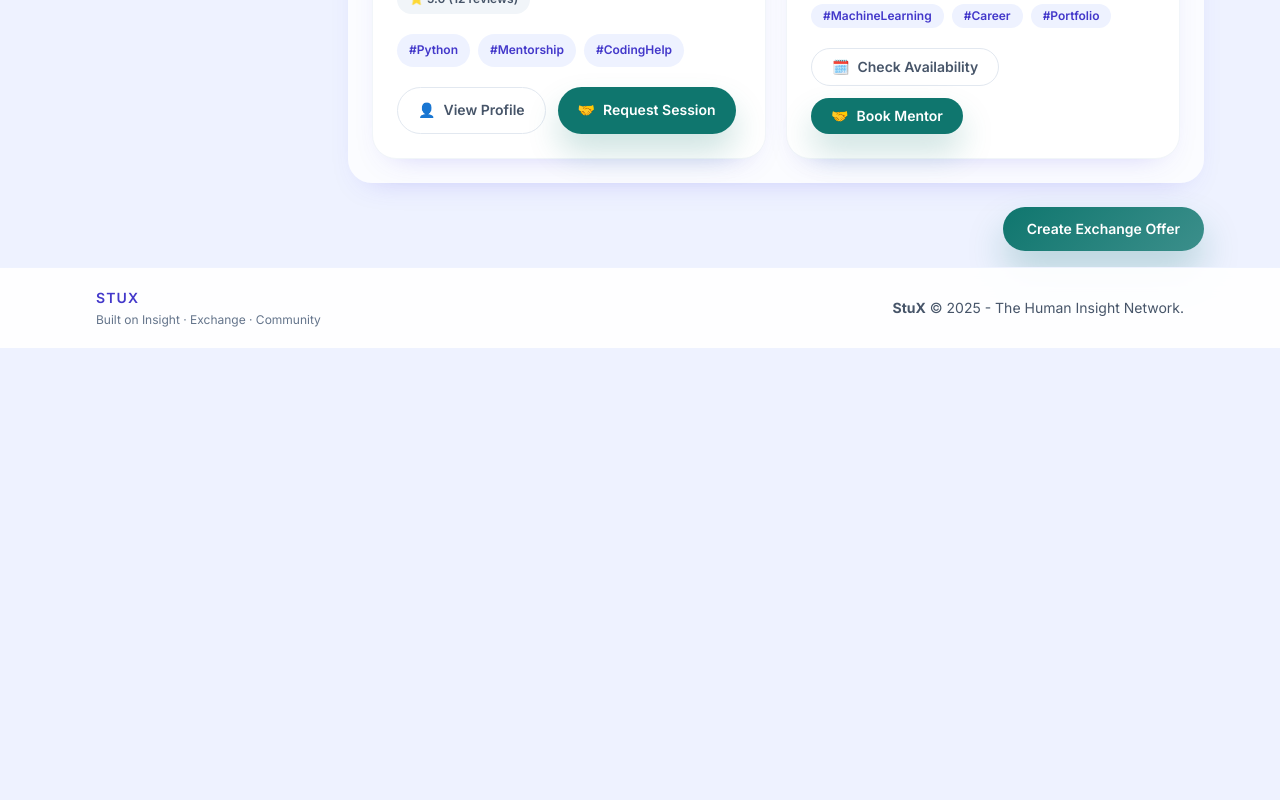
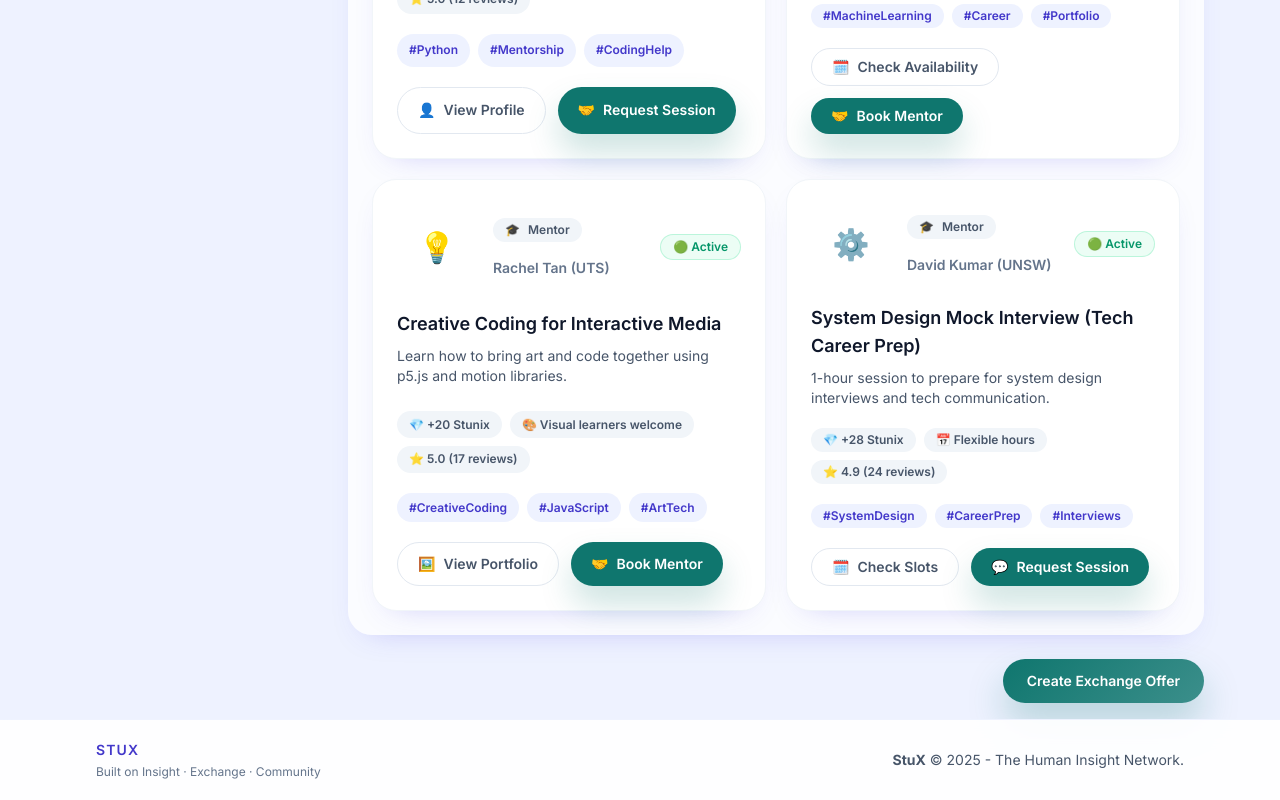
Before and after one commit to triek/stu-x, a Vue app: page /exchange in a window 1280 px wide. Shown: the part 894-1694 px from the top of the page. Before the commit the page ends 1242 px from the top, so only its background shows below. Built offline with nearby package versions, Linux system fonts and the light colour scheme.

Commit message:
added new exchange posts

```diff
--- a/src/data/exchangePosts.js
+++ b/src/data/exchangePosts.js
@@ -1,4 +1,5 @@
 export const exchangePosts = [
+  // 🎓 Mentors
   {
     id: 'mira-tran-mentor',
     category: 'mentors',
@@ -32,6 +33,40 @@ export const exchangePosts = [
     status: 'active',
   },
   {
+    id: 'rachel-tan-mentor',
+    category: 'mentors',
+    image: { emoji: '💡', gradient: 'from-amber-100 to-yellow-200' },
+    type: { icon: '🎓', label: 'Mentor' },
+    name: 'Rachel Tan (UTS)',
+    title: 'Creative Coding for Interactive Media',
+    summary: 'Learn how to bring art and code together using p5.js and motion libraries.',
+    details: ['💎 +20 Stunix', '🎨 Visual learners welcome', '⭐ 5.0 (17 reviews)'],
+    tags: ['CreativeCoding', 'JavaScript', 'ArtTech'],
+    actions: [
+      { icon: '🖼️', label: 'View Portfolio' },
+      { icon: '🤝', label: 'Book Mentor', highlight: true },
+    ],
+    status: 'active',
+  },
+  {
+    id: 'david-kumar-mentor',
+    category: 'mentors',
+    image: { emoji: '⚙️', gradient: 'from-slate-100 to-gray-200' },
+    type: { icon: '🎓', label: 'Mentor' },
+    name: 'David Kumar (UNSW)',
+    title: 'System Design Mock Interview (Tech Career Prep)',
+    summary: '1-hour session to prepare for system design interviews and tech communication.',
+    details: ['💎 +28 Stunix', '📅 Flexible hours', '⭐ 4.9 (24 reviews)'],
+    tags: ['SystemDesign', 'CareerPrep', 'Interviews'],
+    actions: [
+      { icon: '🗓️', label: 'Check Slots' },
+      { icon: '💬', label: 'Request Session', highlight: true },
+    ],
+    status: 'active',
+  },
+
+  // 🧑‍🏫 TAs
+  {
     id: 'alyssa-lee-ta',
     category: 'tas',
     image: { emoji: '🧮', gradient: 'from-sky-100 to-indigo-200' },
@@ -63,6 +98,40 @@ export const exchangePosts = [
     ],
     status: 'active',
   },
+  {
+    id: 'noah-lim-ta',
+    category: 'tas',
+    image: { emoji: '🧑‍💻', gradient: 'from-violet-100 to-indigo-200' },
+    type: { icon: '🧑‍🏫', label: 'Teaching Assistant' },
+    name: 'Noah Lim (QUT)',
+    title: 'C++ Fundamentals Study Jam',
+    summary: 'Practice loops, arrays, and pointers through coding challenges and live Q&A.',
+    details: ['💎 +10 Stunix', '🧠 Weekly exercises', '⭐ 4.8 (20 reviews)'],
+    tags: ['Programming', 'C++', 'StudyGroup'],
+    actions: [
+      { icon: '📅', label: 'Session Times' },
+      { icon: '✍️', label: 'Join Jam', highlight: true },
+    ],
+    status: 'active',
+  },
+  {
+    id: 'emily-roberts-ta',
+    category: 'tas',
+    image: { emoji: '🧬', gradient: 'from-teal-100 to-cyan-200' },
+    type: { icon: '🧑‍🏫', label: 'Teaching Assistant' },
+    name: 'Emily Roberts (Griffith University)',
+    title: 'Genetics Exam Review Crash Session',
+    summary: 'Review common exam pitfalls and strategies for gene mapping and inheritance.',
+    details: ['💎 +14 Stunix', '🧬 Final exam prep', '⭐ 5.0 (13 reviews)'],
+    tags: ['Biology', 'Genetics', 'ExamHelp'],
+    actions: [
+      { icon: '📋', label: 'Topic List' },
+      { icon: '🧫', label: 'Join Review', highlight: true },
+    ],
+    status: 'active',
+  },
+
+  // 🧠 Mini Courses
   {
     id: 'kevin-zhou-mini-course',
     category: 'mini-courses',
@@ -96,37 +165,39 @@ export const exchangePosts = [
     status: 'active',
   },
   {
-    id: 'workshop-prototype-lab',
-    category: 'workshops',
-    image: { emoji: '🧪', gradient: 'from-violet-100 to-purple-200' },
-    type: { icon: '🛠️', label: 'Workshop' },
-    name: 'Prototype Sprint Lab',
-    title: 'Rapid Prototyping with Figma + FigJam',
-    summary: 'Two-hour collaborative session to ideate, sketch, and prototype together.',
-    details: ['💎 +20 Stunix', '🏷️ Includes template kit', '📅 Next: 12 Feb'],
-    tags: ['DesignSprint', 'Collaboration', 'Figma'],
+    id: 'lucas-huang-mini-course',
+    category: 'mini-courses',
+    image: { emoji: '🎮', gradient: 'from-blue-100 to-sky-200' },
+    type: { icon: '🧠', label: 'Mini Course' },
+    name: 'Lucas Huang (UTS)',
+    title: 'Intro to Game Design with Godot Engine',
+    summary: 'Hands-on lessons to build your first 2D puzzle game using open-source tools.',
+    details: ['💎 +30 Stunix', '🎮 3 sessions', '⭐ 4.9 (25 learners)'],
+    tags: ['GameDev', 'Godot', 'Design'],
     actions: [
-      { icon: '👀', label: 'Preview Agenda' },
-      { icon: '📝', label: 'Join Waitlist', highlight: true },
+      { icon: '🎓', label: 'View Curriculum' },
+      { icon: '🚀', label: 'Enroll Now', highlight: true },
     ],
     status: 'active',
   },
   {
-    id: 'creative-coding-workshop',
-    category: 'workshops',
-    image: { emoji: '🌀', gradient: 'from-cyan-100 to-blue-200' },
-    type: { icon: '🛠️', label: 'Workshop' },
-    name: 'Creative Coding Collective',
-    title: 'Generative Art with p5.js',
-    summary: 'Hands-on evening workshop exploring randomness, noise, and visuals.',
-    details: ['💎 +14 Stunix', '💻 Bring laptop', '📅 Next: 20 Feb'],
-    tags: ['CreativeTech', 'p5js', 'Art'],
+    id: 'amelia-park-mini-course',
+    category: 'mini-courses',
+    image: { emoji: '🎨', gradient: 'from-pink-100 to-rose-200' },
+    type: { icon: '🧠', label: 'Mini Course' },
+    name: 'Amelia Park (Deakin University)',
+    title: 'UX Writing and Microcopy for Beginners',
+    summary: 'Learn how to write clear, human-centered UI text that guides users naturally.',
+    details: ['💎 +20 Stunix', '🗓️ 2-week course', '⭐ 4.8 (11 learners)'],
+    tags: ['UXWriting', 'Design', 'Communication'],
     actions: [
-      { icon: '🎨', label: 'See Gallery' },
-      { icon: '🎟️', label: 'Grab Seat', highlight: true },
+      { icon: '📝', label: 'Course Outline' },
+      { icon: '💡', label: 'Join Class', highlight: true },
     ],
     status: 'active',
   },
+
+  // 📚 Resources
   {
     id: 'linh-nguyen-resource',
     category: 'resources',
@@ -160,6 +231,40 @@ export const exchangePosts = [
     status: 'open',
   },
   {
+    id: 'ai-policy-notes-resource',
+    category: 'resources',
+    image: { emoji: '🧾', gradient: 'from-gray-100 to-slate-200' },
+    type: { icon: '📚', label: 'Resource' },
+    name: 'Policy Research Hub',
+    title: 'AI Ethics and Governance Summary Pack',
+    summary: 'Comprehensive overview of global AI policies and frameworks for coursework.',
+    details: ['💎 +6 Stunix', '📁 18 pages', '📅 Updated Aug 2025'],
+    tags: ['AIEthics', 'Policy', 'Notes'],
+    actions: [
+      { icon: '👀', label: 'Preview File' },
+      { icon: '💾', label: 'Download PDF', highlight: true },
+    ],
+    status: 'available',
+  },
+  {
+    id: 'devops-cheatsheet-resource',
+    category: 'resources',
+    image: { emoji: '🛠️', gradient: 'from-blue-100 to-cyan-200' },
+    type: { icon: '📚', label: 'Resource' },
+    name: 'TechSoc Archive',
+    title: 'DevOps Tools Cheatsheet 2025 Edition',
+    summary: 'Quick guide to Docker, CI/CD, and monitoring essentials for student teams.',
+    details: ['💎 +5 Stunix', '⚙️ For beginners', '📅 Updated Mar 2025'],
+    tags: ['DevOps', 'Docker', 'CheatSheet'],
+    actions: [
+      { icon: '📘', label: 'View Snippet' },
+      { icon: '📬', label: 'Request Access', highlight: true },
+    ],
+    status: 'available',
+  },
+
+  // 📖 Literature
+  {
     id: 'peer-lit-swap',
     category: 'literature',
     image: { emoji: '📰', gradient: 'from-amber-100 to-yellow-200' },
@@ -192,34 +297,34 @@ export const exchangePosts = [
     status: 'active',
   },
   {
-    id: 'ryan-nguyen-skill-exchange',
-    category: 'skill-exchange',
-    image: { emoji: '🤝', gradient: 'from-cyan-100 to-sky-200' },
-    type: { icon: '💬', label: 'Skill Exchange' },
-    name: 'Ryan Nguyen (Swinburne University)',
-    title: 'Let’s Swap: I Teach Frontend, You Teach Python',
-    summary: 'Looking for a peer exchange — 1 hour per week, mutual learning.',
-    details: ['🔁 Exchange-based', '💎 Optional bonus +5 Stunix'],
-    tags: ['SkillSwap', 'Frontend', 'Python'],
+    id: 'neurotech-lit-swap',
+    category: 'literature',
+    image: { emoji: '🧩', gradient: 'from-fuchsia-100 to-purple-200' },
+    type: { icon: '📖', label: 'Literature' },
+    name: 'Cognitive Lab Circle',
+    title: 'Neurotechnology and Behaviour Readings',
+    summary: 'Exchange annotated neuroscience papers and host mini-presentations each month.',
+    details: ['💎 +10 Stunix', '🧠 3 articles/month', '🗓️ Sundays'],
+    tags: ['Neurotech', 'Behaviour', 'Research'],
     actions: [
-      { icon: '📩', label: 'Message Offer' },
-      { icon: '🤝', label: 'Accept Exchange', highlight: true },
+      { icon: '📚', label: 'Reading List' },
+      { icon: '🧠', label: 'Join Discussion', highlight: true },
     ],
     status: 'active',
   },
   {
-    id: 'ux-research-skill-swap',
-    category: 'skill-exchange',
-    image: { emoji: '📝', gradient: 'from-rose-100 to-rose-300' },
-    type: { icon: '💬', label: 'Skill Exchange' },
-    name: 'UX Research Peer Lab',
-    title: 'Trade Interview Skills for Data Viz Coaching',
-    summary: 'Pair up for weekly practice runs and feedback exchanges.',
-    details: ['🔁 Exchange-based', '🗓️ Sundays', '💎 Bonus +3 Stunix'],
-    tags: ['UXResearch', 'DataViz', 'PeerLab'],
+    id: 'ai-philosophy-lit-forum',
+    category: 'literature',
+    image: { emoji: '🤔', gradient: 'from-indigo-100 to-sky-200' },
+    type: { icon: '📖', label: 'Literature' },
+    name: 'Ethics & Tech Collective',
+    title: 'AI Philosophy Roundtable Series',
+    summary: 'Biweekly literature swap on philosophy of mind, ethics, and automation.',
+    details: ['💎 +9 Stunix', '📘 5 readings/term', '🗓️ Fortnightly'],
+    tags: ['AI', 'Philosophy', 'Ethics'],
     actions: [
-      { icon: '🗂️', label: 'Browse Offers' },
-      { icon: '🤝', label: 'Propose Swap', highlight: true },
+      { icon: '📗', label: 'See Schedule' },
+      { icon: '💬', label: 'Join Roundtable', highlight: true },
     ],
     status: 'active',
   },
```
